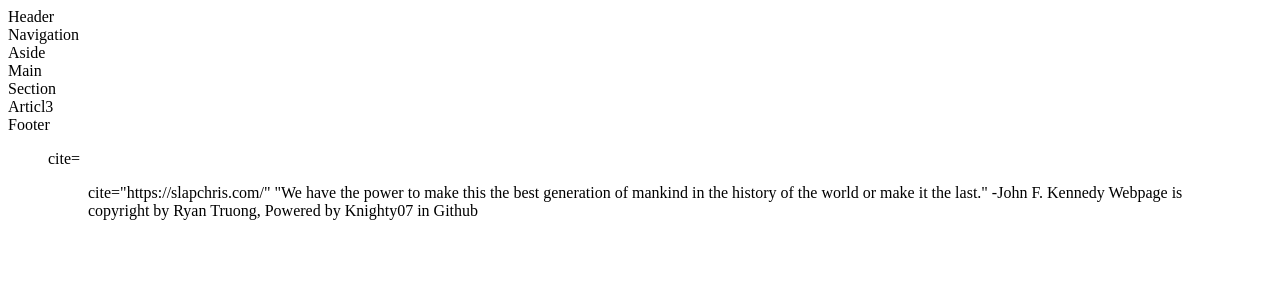
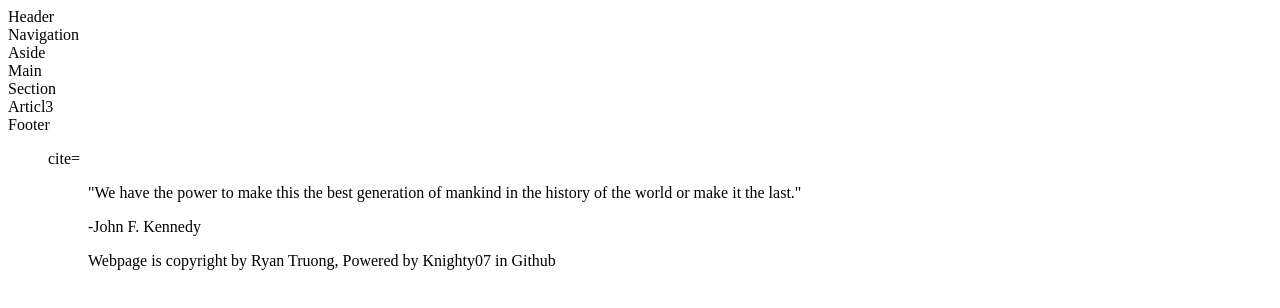
Before and after one commit to Knighty07/Learning-HTML-P2, a plain HTML site: page childPages/childtemplate.html in a window 1280 px wide. Drawn offline with Linux system fonts and the light colour scheme.

Commit message:
Commit to Main

```diff
--- a/childPages/childtemplate.html
+++ b/childPages/childtemplate.html
@@ -42,9 +42,9 @@
     <footer>
         <blockquote> cite=
             <!-- Date Acessed 20220919-->
-        <blockquote> cite="https://slapchris.com/"
-            "We have the power to make this the best generation of mankind in the history of the world or make it the last."
-            -John F. Kennedy
+        <blockquote> </cite="https://slapchris.com/"</cite>
+        </p> "We have the power to make this the best generation of mankind in the history of the world or make it the last." </p>
+        </p> -John F. Kennedy </p>
         Webpage is copyright by Ryan Truong, Powered by Knighty07 in Github
     <footer>
 </html>
```
